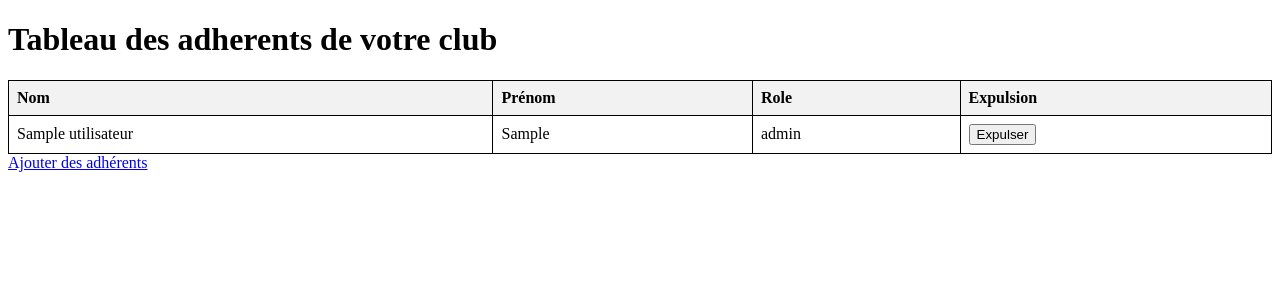
After one commit to Dridox-h/bdd_projet_if3a, a PHP site: page /gestion_adherents.php in a window 1280 px wide. The commit adds this page. Shown: the top 300 px of the page. Run offline with PHP 8.4, Linux system fonts and the light colour scheme; the visitor is signed in with stand-in values (Sample User, id 1); tables that the repository leaves empty hold one stand-in row (values such as "Sample post").

Commit message:
gestion des adhérents

```diff
--- a/ajouter_court.php
+++ b/ajouter_court.php
@@ -30,6 +30,9 @@ if ($club_utilisateur) {
         header("Location: gestion_courts.php");
         exit();
     }
+else {
+    echo "<p>Vous n'êtes pas administrateur d'un club. <a href='connexion.php'>Connectez-vous</a> pour accéder à cette page.</p>";
+}
 ?>
 
 <!DOCTYPE html>
--- /dev/null
+++ b/gestion_adherents.php
@@ -0,0 +1,100 @@
+<?php
+try {
+    $bdd = new PDO("mysql:host=localhost;dbname=tennis;charset=utf8", "root", "");
+} catch (PDOException $e) {
+    die('Erreur de connexion : ' . $e->getMessage());
+}
+session_start();
+$id_user = $_SESSION['id_user'];
+$req_club = $bdd->prepare("SELECT id_club FROM appartenance_club WHERE id_user = ? AND role_adherent = 'admin'");
+$req_club->execute([$id_user]);
+$club_utilisateur = $req_club->fetch(PDO::FETCH_ASSOC);
+
+// Vérifiez si l'utilisateur est administrateur d'un club
+if ($club_utilisateur) {
+
+    // Récupérez les adherents du club de l'utilisateur
+    $req_adherent = $bdd->prepare("SELECT ac.id_user AS id_user, u.nom AS nom, u.prenom AS prenom, c.id_club AS id_club, c.nom_club AS nom_club, ac.role_adherent AS role
+                          FROM appartenance_club ac
+                          INNER JOIN utilisateur u ON ac.id_user = u.id_user
+                          INNER JOIN club c ON c.id_club = ac.id_club
+                          WHERE c.id_club = ?");
+    $req_adherent->execute([$club_utilisateur['id_club']]);
+    $adherents = $req_adherent->fetchAll(PDO::FETCH_ASSOC);
+} else {
+    echo "<p>Vous n'êtes pas administrateur d'un club. <a href='connexion.php'>Connectez-vous</a> pour accéder à cette page.</p>";
+}
+if (isset($_POST['id_adherent'])) {
+    $id_adherent = $_POST['id_adherent'];
+    $req = $bdd->prepare("DELETE FROM appartenance_club WHERE id_user = ?");
+    $req->execute([$id_adherent]);
+}
+$req = $bdd->prepare("SELECT ac.id_user AS id_user, u.nom AS nom, u.prenom AS prenom, c.id_club AS id_club, c.nom_club AS nom_club, ac.role_adherent AS role
+    FROM appartenance_club ac
+    INNER JOIN utilisateur u ON ac.id_user = u.id_user
+    INNER JOIN club c ON c.id_club = ac.id_club");
+$req->execute();
+$adherents = $req->fetchAll(PDO::FETCH_ASSOC);
+
+?>
+
+<!DOCTYPE html>
+<html lang="fr">
+<head>
+    <meta charset="UTF-8">
+    <title>Liste des adherents de votre club</title>
+    <style>
+        table {
+            border-collapse: collapse;
+            width: 100%;
+        }
+        th, td {
+            border: 1px solid black;
+            padding: 8px;
+            text-align: left;
+        }
+        th {
+            background-color: #f2f2f2;
+        }
+    </style>
+</head>
+<body>
+<h1>Tableau des adherents de votre club</h1>
+
+<?php if ($club_utilisateur) { ?>
+    <table>
+    <thead>
+        <tr>
+            <th>Nom</th>
+            <th>Prénom</th>
+            <th>Role</th>
+            <th>Expulsion</th>
+
+
+        </tr>
+    </thead>
+    <tbody>
+    <?php foreach ($adherents as $adherent) { ?>
+            <tr>
+                <td><?php echo $adherent['nom']; ?></td>
+                <td><?php echo $adherent['prenom']; ?></td>
+                <td><?php echo $adherent['role']; ?></td>
+                <td>
+                    <form method="POST" style="display:inline;">
+                        <input type="hidden" name="id_adherent" value="<?php echo $adherent['id_user']; ?>">
+                        <button type="submit" onclick="return confirm('Êtes-vous sûr de vouloir expulser cette adherent ?')">Expulser</button>
+                    </form>
+                </td>
+
+            </tr>
+    <?php } ?>
+    </tbody>
+    </table>
+<?php } ?>
+
+
+<a href="ajout_adherent.php">Ajouter des adhérents</a>
+
+
+</body>
+</html>
```
Also changed, not shown: ajout_adherent.php (added, +63 -0 lines).
